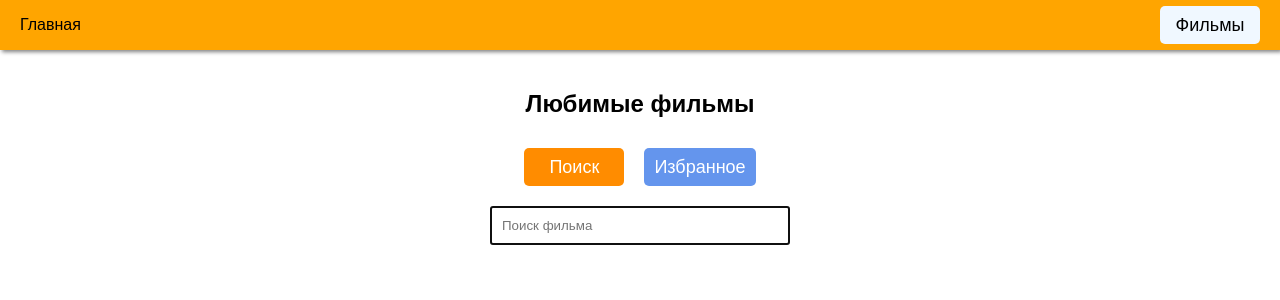
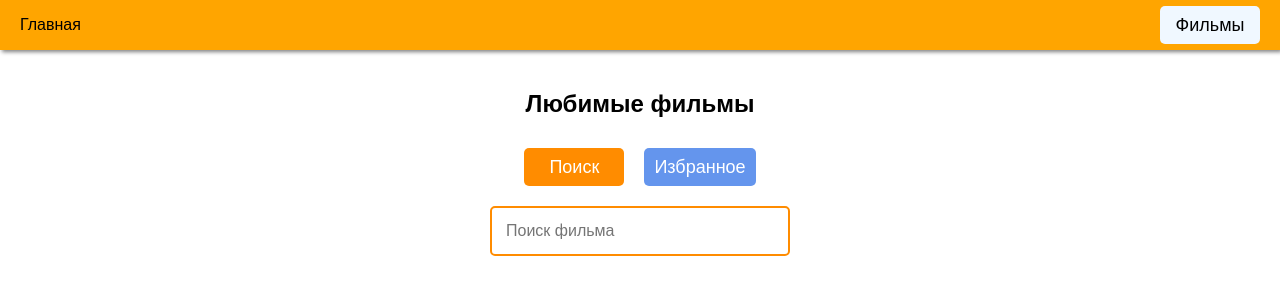
Before and after one commit to Crash2022/Vue-Pinia-Movies, a Vue app: page /movies in a window 1280 px wide. Shown: the top 300 px of the page. Built offline with nearby package versions, Linux system fonts and the light colour scheme.

Commit message:
add: input styles

```diff
--- a/src/shared/ui/CustomUI/CustomInput.vue
+++ b/src/shared/ui/CustomUI/CustomInput.vue
@@ -1,6 +1,5 @@
 <template>
-    <input class="custom_input"
-           :value="modelValue"
+    <input :value="modelValue"
            @input="updateInput"
     />
 </template>
@@ -20,7 +19,14 @@ export default {
 </script>
 
 <style scoped>
-.custom_input {
-    padding: 10px;
+input {
+    padding: 14px;
+    font-size: 16px;
+    border: 2px solid cornflowerblue;
+    border-radius: 5px;
+}
+input:focus-visible {
+    border: 2px solid darkorange;
+    outline: none;
 }
 </style>
```
